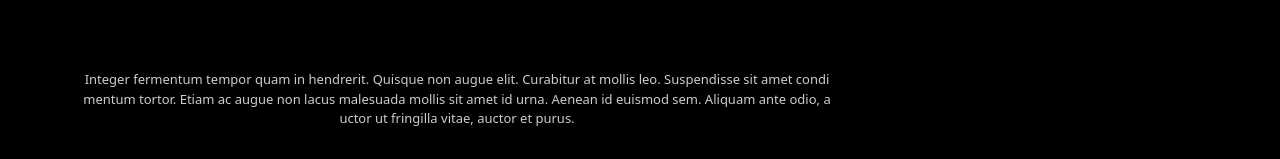
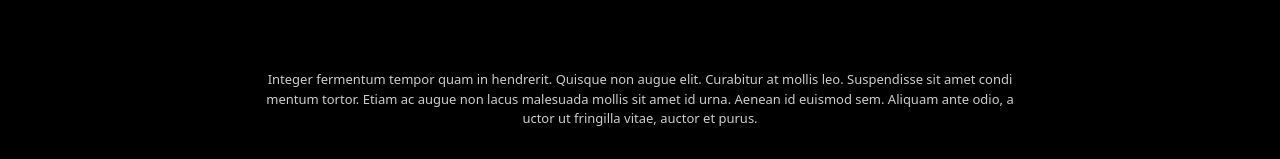
Before and after one commit to BriceWidger/event-planner, a React (Create React App) app: page / in a window 1280 px wide. Shown: the part 5288-5447 px from the top of the page. Built offline with nearby package versions, Linux system fonts and the light colour scheme.

Commit message:
rwd homepage modifications

```diff
--- a/src/components/homepage/footer/FooterContent.jsx
+++ b/src/components/homepage/footer/FooterContent.jsx
@@ -9,7 +9,8 @@ const FooterContent = () => {
             <p
               className="text-white"
               style={{
-                marginBottom: 32,
+                margin: "0px auto 32px",
+                textAlign: "center",
                 fontWeight: 400,
                 fontSize: 13,
                 lineHeight: "150%",
```
